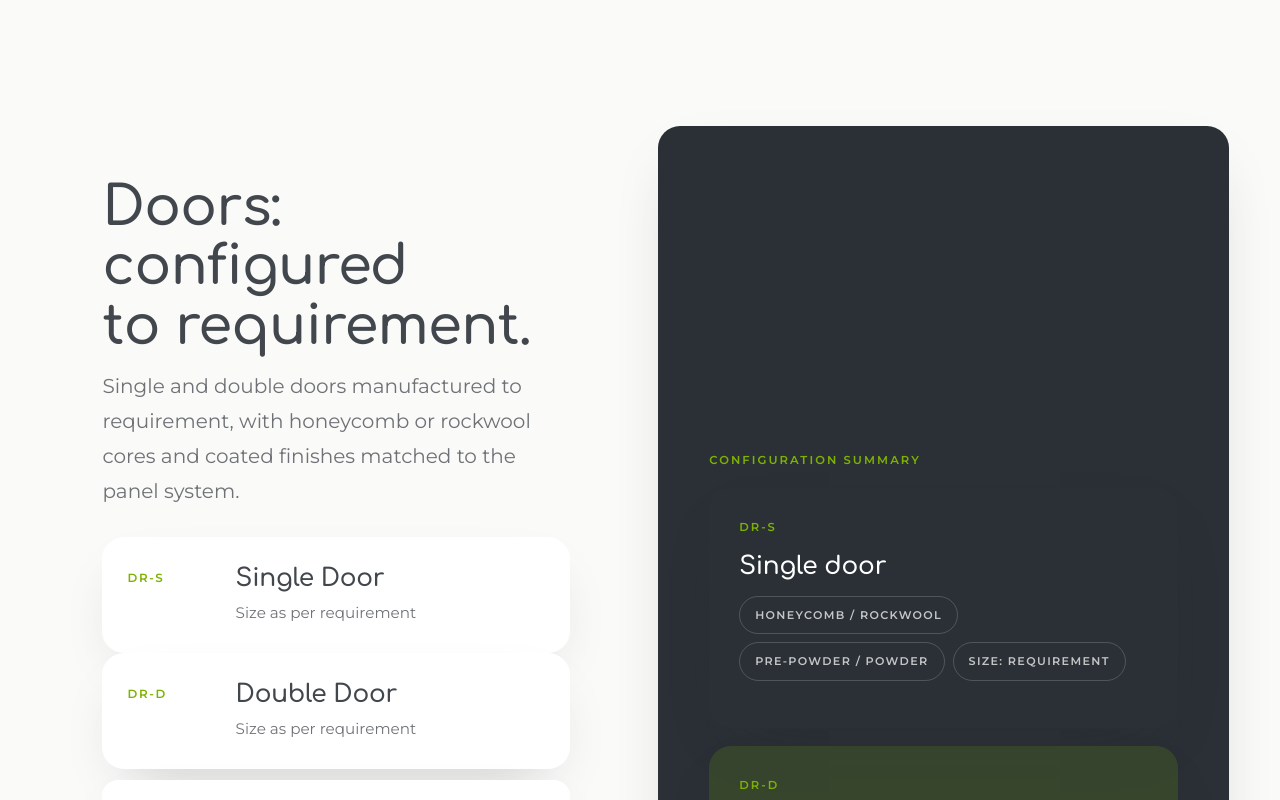
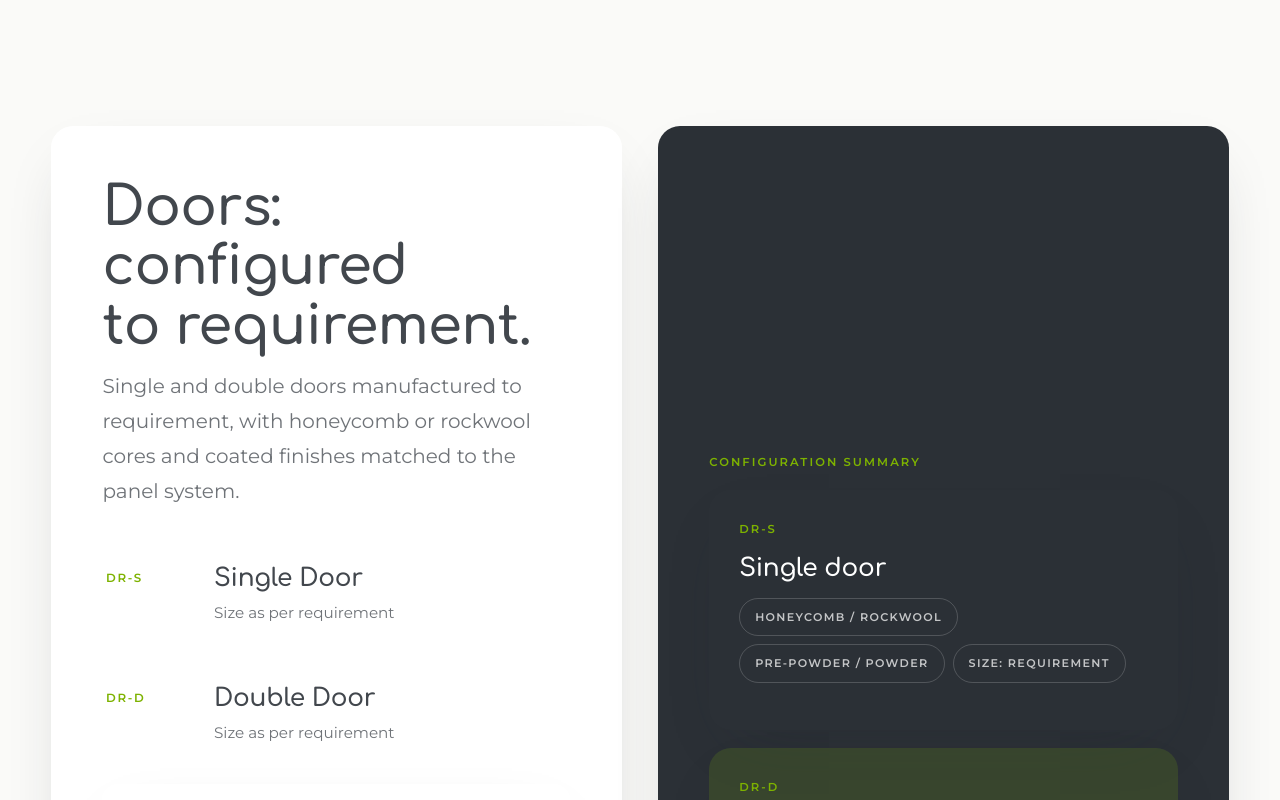
Before and after one commit to KumarJaswanth/Akalka, a React (Vite) app: page /products in a window 1280 px wide. Shown: the part 760-1560 px from the top of the page. Built offline with nearby package versions, Linux system fonts and the light colour scheme.

Commit message:
Finish section restructure; products door symmetry; alignment pass

```diff
--- a/src/index.css
+++ b/src/index.css
@@ -393,6 +393,7 @@ button.chip:active { transform: scale(0.96); }
 .part-overlay { position: absolute; left: 0; bottom: 0; right: 0; padding: 56px 24px 20px; background: linear-gradient(transparent, rgba(20, 22, 25, 0.8)); color: var(--on-dark); }
 .part-steps { display: flex; flex-direction: column; gap: 14px; }
 .part-step { display: grid; grid-template-columns: 72px 1fr; gap: 18px; padding: 26px clamp(18px, 2vw, 28px); background: var(--card); border-radius: var(--radius-card); box-shadow: var(--shadow-soft); }
+.part-step.plain { background: transparent; box-shadow: none; padding-inline: 4px; }
 .part-step b { font-weight: 600; font-size: 0.74rem; color: var(--datum); letter-spacing: 0.14em; padding-top: 6px; }
 
 /* ---------- profiles ---------- */
@@ -567,13 +568,17 @@ button.chip:active { transform: scale(0.96); }
 
 /* ---------- finish bench ---------- */
 .lab { display: grid; grid-template-columns: 1fr 1fr; gap: clamp(28px, 5vw, 80px); align-items: stretch; }
-.lab-surface { min-height: 400px; position: relative; overflow: hidden; border-radius: var(--radius-img); display: flex; align-items: flex-end; box-shadow: var(--shadow-soft); }
+/* The reveal wrapper is the grid child — make it fill so the surface
+   always matches the options column edge to edge. */
+.lab > .cp { display: grid; min-width: 0; }
+.lab-surface { height: 100%; min-height: 420px; position: relative; overflow: hidden; border-radius: var(--radius-img); display: flex; align-items: flex-end; box-shadow: var(--shadow-soft); }
 .lab-surface .sheen { position: absolute; inset: 0; background: linear-gradient(115deg, transparent 42%, rgba(255,255,255,0.5) 50%, transparent 58%); pointer-events: none; }
 .lab-scale { position: absolute; top: 18px; left: 18px; font-size: 0.64rem; font-weight: 600; letter-spacing: 0.2em; text-transform: uppercase; color: var(--secondary); background: rgba(255,255,255,0.9); padding: 9px 14px; border-radius: 999px; white-space: nowrap; }
 .lab-tag { position: relative; margin: 20px; background: rgba(43,48,54,0.94); color: var(--on-dark); padding: 20px 24px; border-radius: 14px; }
 .lab-tag .meta:first-child { color: var(--datum); }
 .lab-opts { display: flex; flex-direction: column; justify-content: center; gap: 6px; }
-.lab-head { text-align: center; display: grid; justify-items: center; }
+.lab-head { text-align: center; display: grid; justify-items: center; margin-bottom: clamp(30px, 4vw, 52px); }
+.lab-head .h2 { max-width: 20ch; }
 .lab-head .lede { margin-inline: auto; }
 .lab-opt { display: grid; grid-template-columns: 52px 1fr auto; gap: 18px; align-items: center; padding: 20px 22px; background: transparent; border: 0; border-radius: 16px; text-align: left; width: 100%; color: inherit; transition: background 0.35s var(--ease-soft); }
 .lab-opt:hover { background: var(--card); }
--- a/src/pages/Home.jsx
+++ b/src/pages/Home.jsx
@@ -296,6 +296,10 @@ function FinishLab() {
     <section className="section fit" id="finishes">
       <div className="wrap">
         <SectionHead index="Material" label="Material and finish" hint="Coated surfaces" />
+        <Materialize className="lab-head">
+          <h2 className="h2" style={{ marginBottom: 12 }}>Coated, controlled colour.</h2>
+          <p className="lede" style={{ marginBottom: 8 }}>Pre-powder and powder-coated surfaces in White, Matt White, or matched to customer requirement.</p>
+        </Materialize>
         <div className="lab">
           <ClipReveal>
             <div className="lab-surface" style={{ background: bg }}>
@@ -309,10 +313,6 @@ function FinishLab() {
             </div>
           </ClipReveal>
           <div className="lab-opts">
-            <Materialize className="lab-head">
-              <h2 className="h2" style={{ marginBottom: 10 }}>Coated, controlled colour.</h2>
-              <p className="lede" style={{ marginBottom: 18 }}>Pre-powder and powder-coated surfaces in White, Matt White, or matched to customer requirement.</p>
-            </Materialize>
             {FINISHES.map((f) => (
               <button key={f.name} className={`lab-opt${active.name === f.name ? ' active' : ''}`} onClick={() => setActive(f)} aria-pressed={active.name === f.name}>
                 <span className="sw" style={{ background: f.swatch }} aria-hidden="true" />
--- a/src/pages/Products.jsx
+++ b/src/pages/Products.jsx
@@ -48,15 +48,15 @@ function DoorsBlock({ data }) {
       <div className="wrap">
         <SectionHead index={data.index} label={data.name} hint="DR-S / DR-D" />
         <div className="split">
-          <div style={{ padding: 'clamp(28px,4vw,56px)' }}>
+          <div className="split-cell">
             <Materialize>
               <h2 className="h2" style={{ marginBottom: 12 }}>{data.name}: configured to requirement.</h2>
               <p className="lede">{data.description}</p>
             </Materialize>
-            <div style={{ display: 'grid', gap: 0, marginTop: 28 }}>
+            <div style={{ display: 'grid', gap: '4px', marginTop: 28 }}>
               {data.variants.map((v, i) => (
                 <Reveal key={v.code} delay={i * 0.05}>
-                  <div className="part-step" style={{ gridTemplateColumns: '90px 1fr' }}>
+                  <div className="part-step plain" style={{ gridTemplateColumns: '90px 1fr' }}>
                     <b>{v.code}</b>
                     <div>
                       <h3 className="h3">{v.name}</h3>
```
